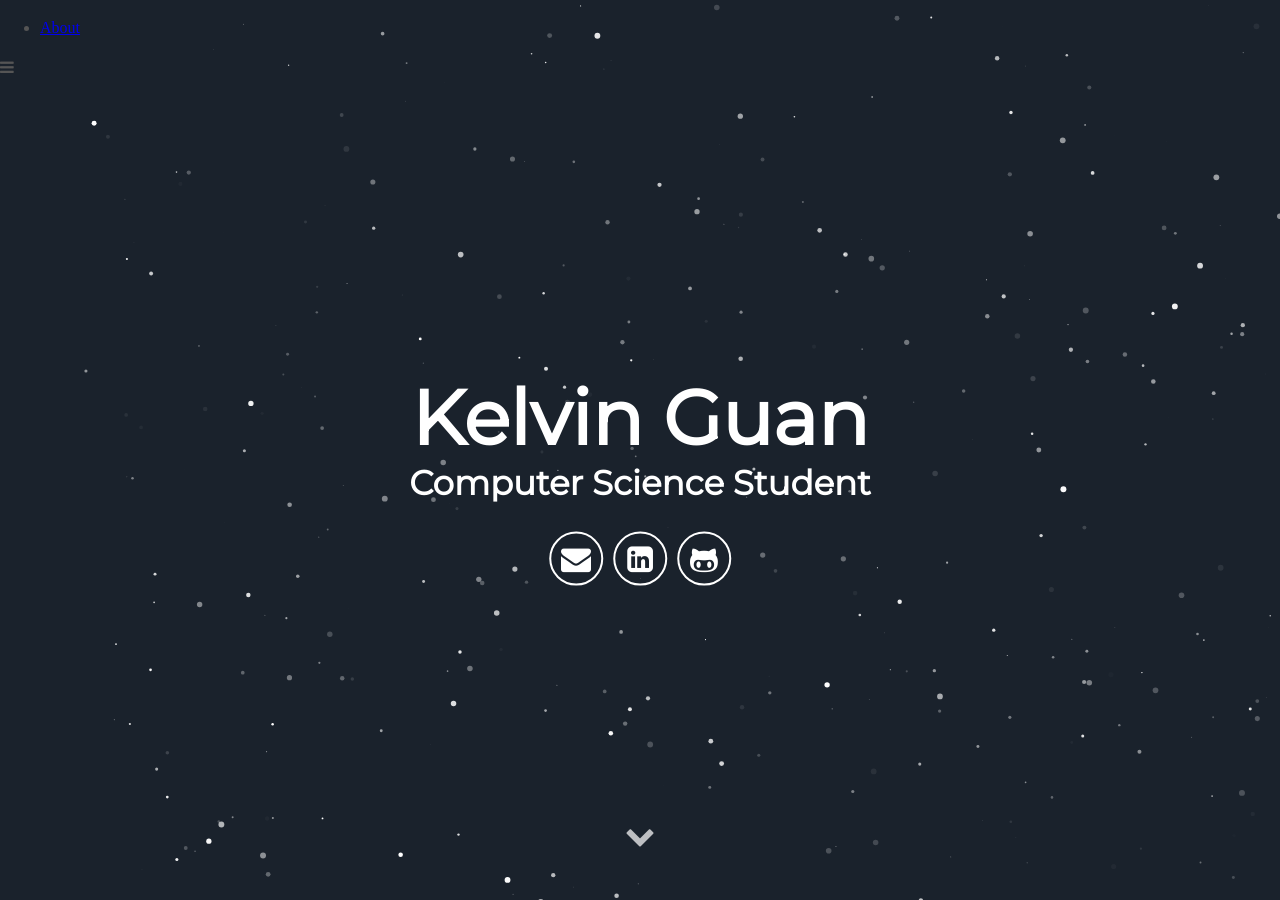
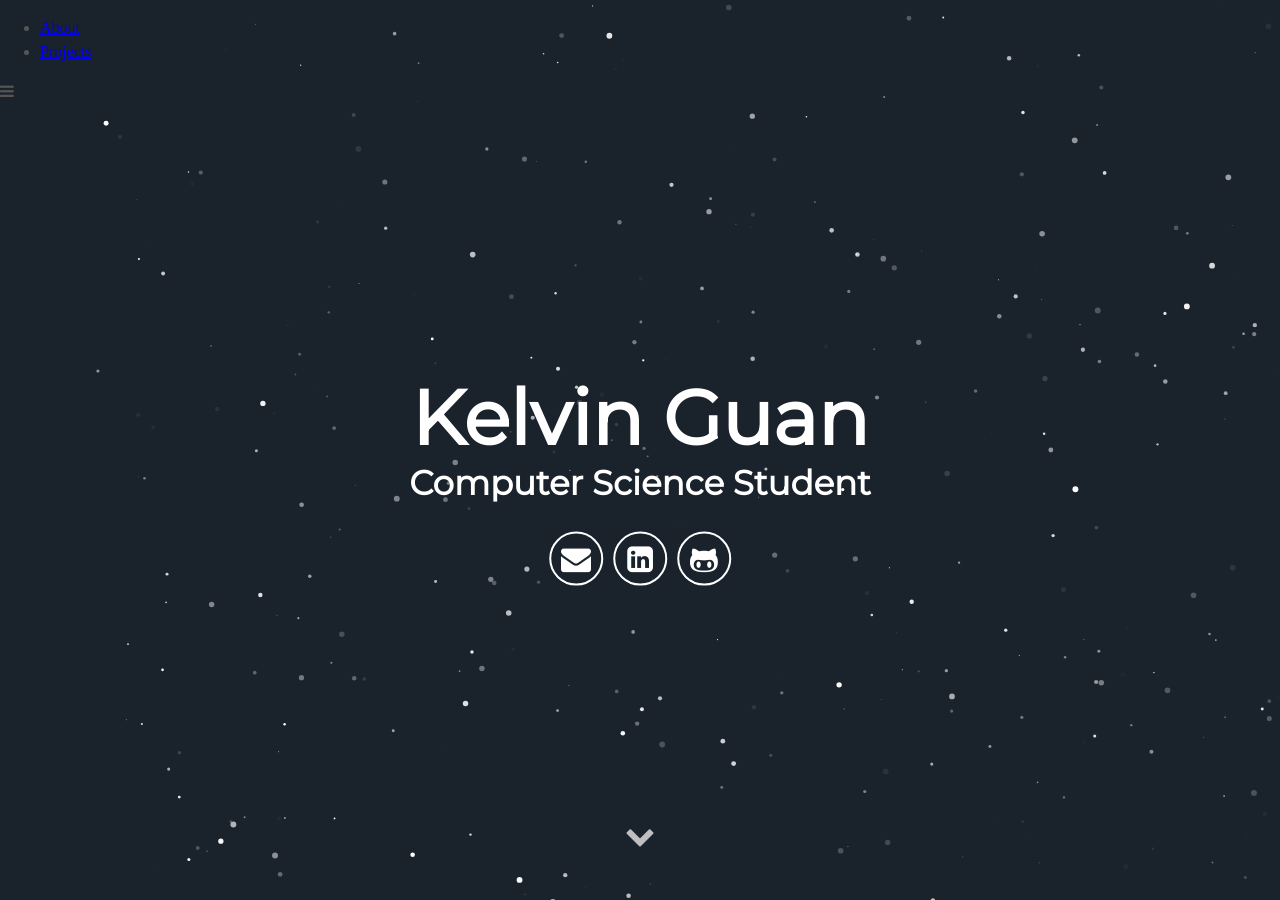
Before and after one commit to kelvinjguan/kelvinjguan.github.io, a Jekyll site: the page built from index.html, in a window 1280 px wide and 900 px high. Built offline with Jekyll 4.4.1, drawn with Linux system fonts in a browser that asks for light colours; some web fonts are replaced.

Commit message:
Update header.html

```diff
--- a/_includes/header.html
+++ b/_includes/header.html
@@ -2,6 +2,7 @@
    <div class="row row-nav">
      <ul class="mobile-nav js--mobile-nav">
       <li><a class="link" href="#about" data-scroll>About</a></li>
+      <li><a class="link" href="#projects" data-scroll>Projects</a></li>
      </ul>
      <a class="mobile-nav-icon js--nav-icon"><i class="fa fa-bars"></i></a>
   </div>
@@ -25,6 +26,7 @@
     <div class="row">
       <ul class="main-nav js--main-nav">
         <li><a class="link" href="#about" data-scroll><span class="js--link-about">About</span></a></li>
+        <li><a class="link" href="#project" data-scroll><span class="js--link-projects">Projects</span></a></li>
       </ul>
     </div>
 </nav>
```
